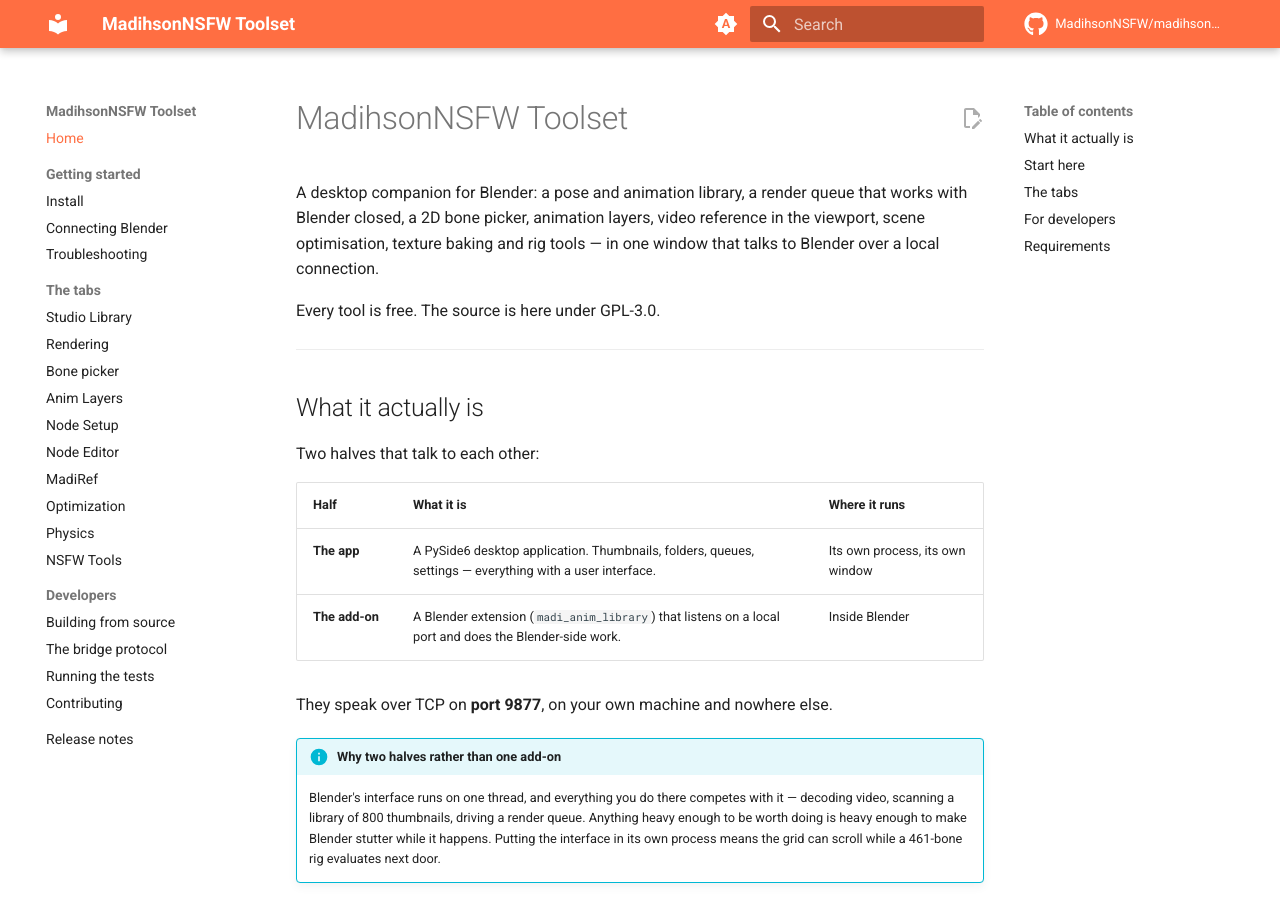
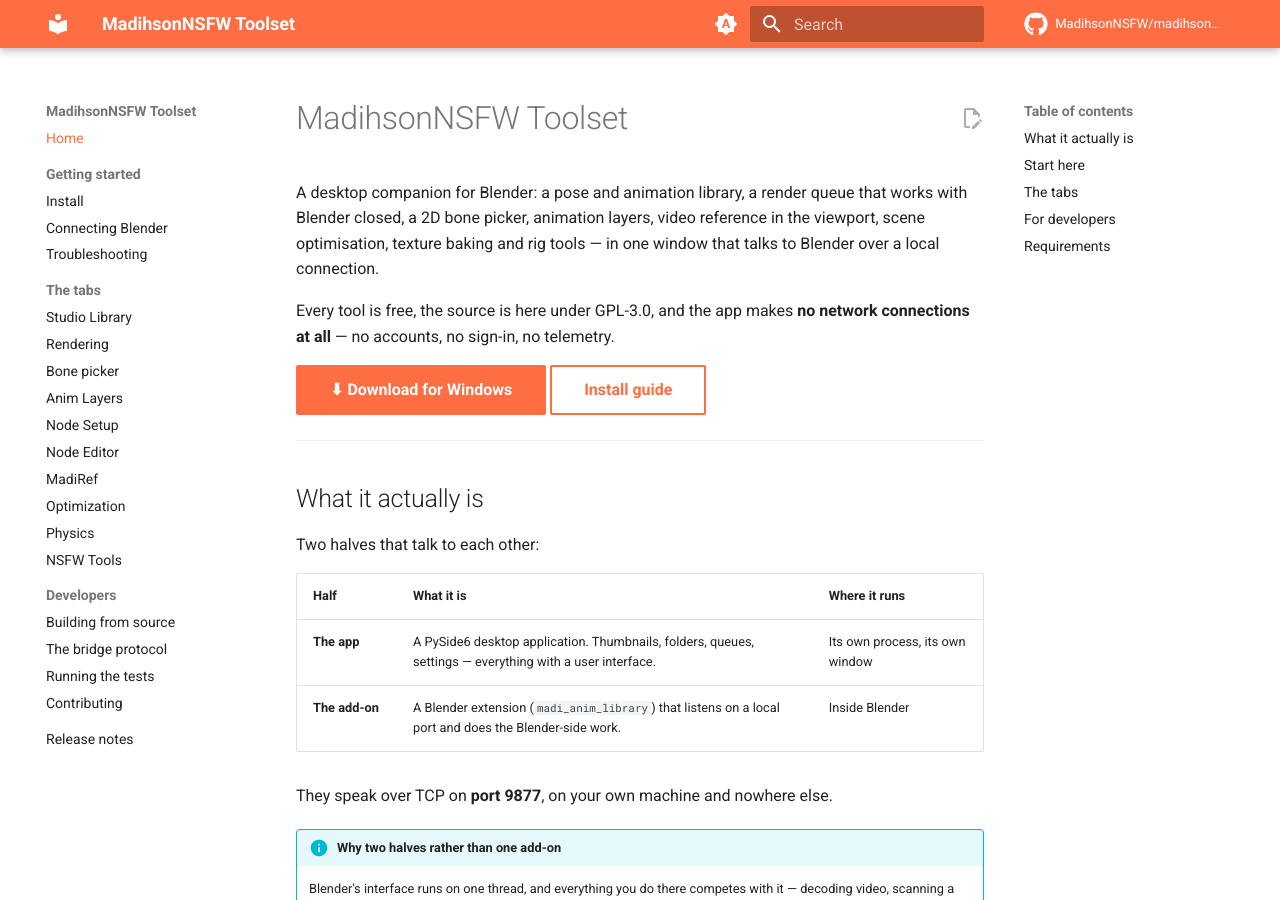
Before and after one commit to MadihsonNSFW/madihsonnsfw-toolset, an MkDocs documentation site: the page built from manual/index.md, in a window 1280 px wide and 900 px high. Built offline with MkDocs 1.6.1 and Material for MkDocs 9.7.7, drawn with Linux system fonts in a browser that asks for light colours; comment, search, counter and statistics services are not loaded.

Commit message:
Point the front page and manual at the v1.19.0 download
The first public build is on the Releases page: a Windows zip of the app
and the matching Blender add-on zip. Both were packaged with the dev
machine's own data stripped by name, and the archive was proven by
extracting it to a clean folder and running the extracted binary - which
reports an empty library, as a stranger's copy should.

```diff
--- a/manual/index.md
+++ b/manual/index.md
@@ -5,7 +5,11 @@
 reference in the viewport, scene optimisation, texture baking and rig tools —
 in one window that talks to Blender over a local connection.
 
-Every tool is free. The source is here under GPL-3.0.
+Every tool is free, the source is here under GPL-3.0, and the app makes **no
+network connections at all** — no accounts, no sign-in, no telemetry.
+
+[⬇ Download for Windows](https://github.com/MadihsonNSFW/madihsonnsfw-toolset/releases/latest){ .md-button .md-button--primary }
+[Install guide](install.md){ .md-button }
 
 ---
 
```
Also changed, not shown: README.md (+3 -2 lines).
